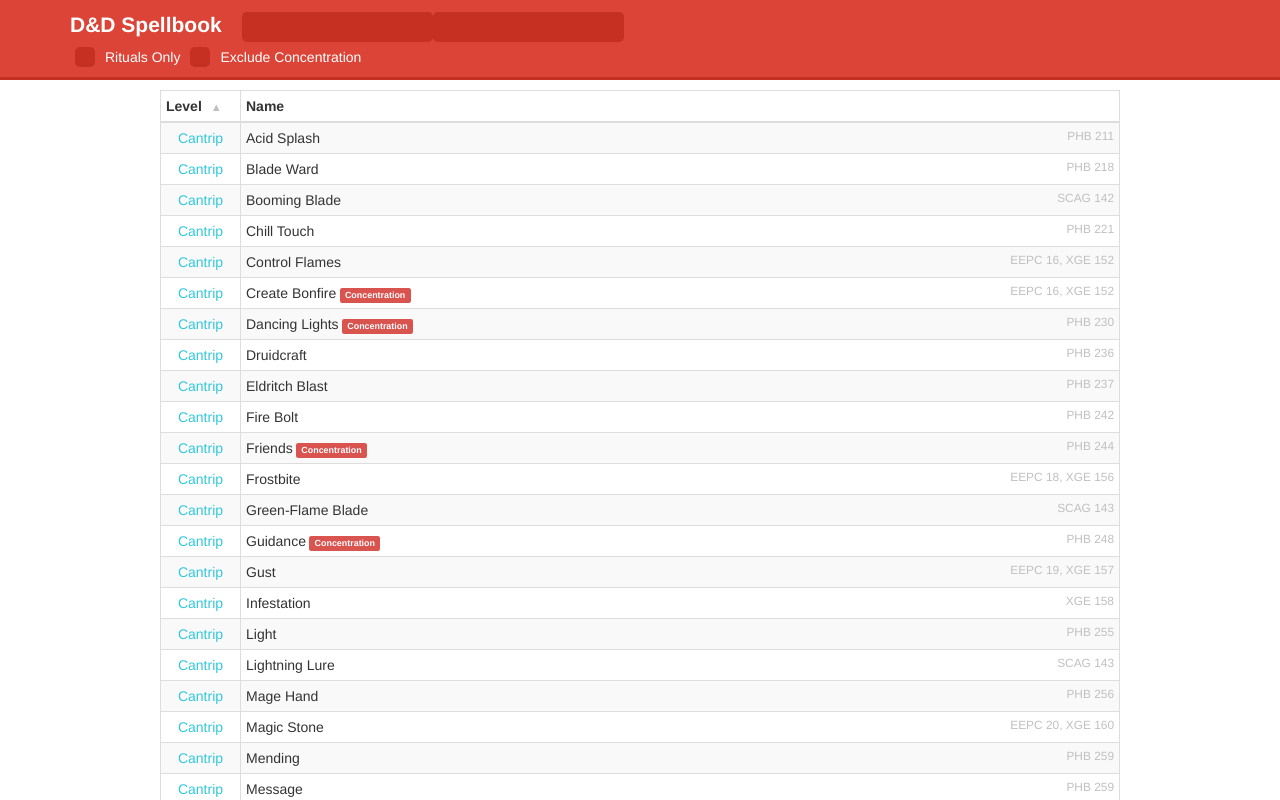
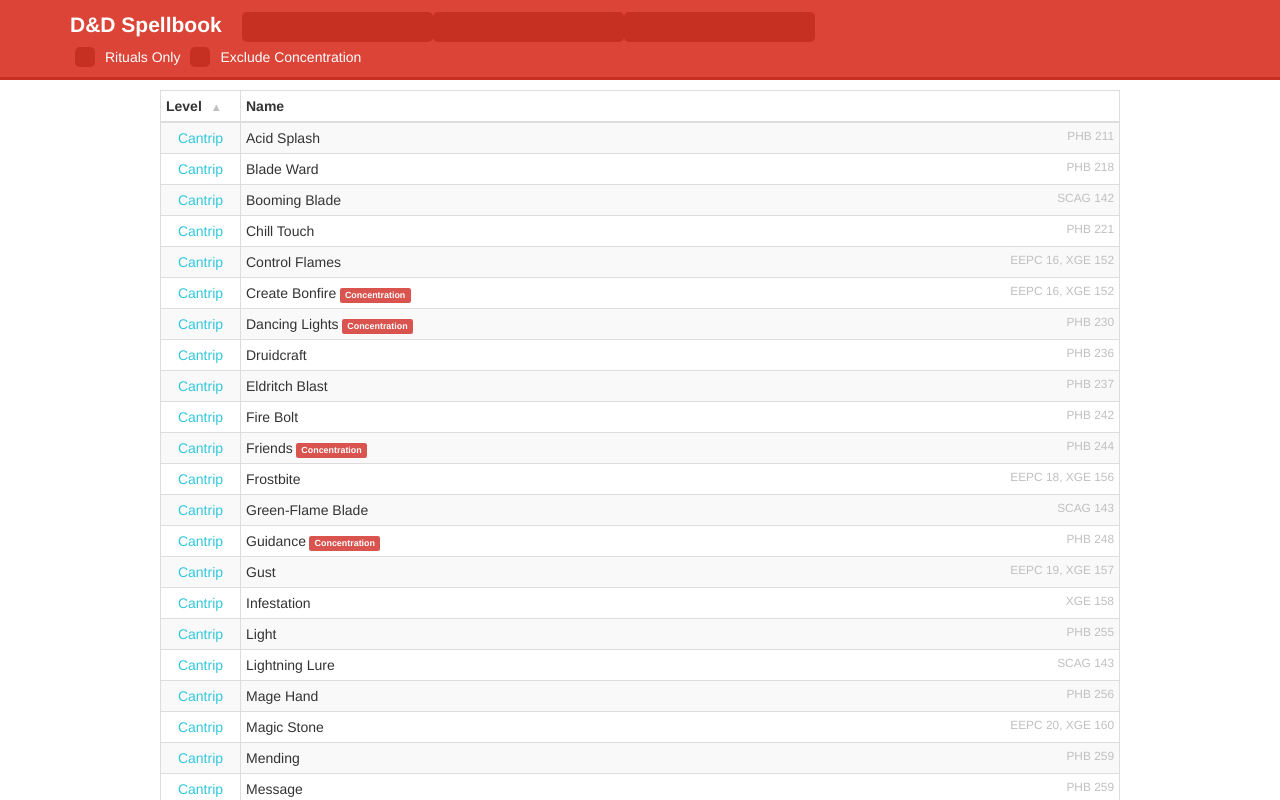
Before and after one commit to bwhetherington/dnd-spellbook, a React app: page / in a window 1280 px wide. Shown: the top 800 px of the page. Built offline with nearby package versions, Linux system fonts and the light colour scheme.

Commit message:
added filter for school(s)

```diff
--- a/src/components/App.js
+++ b/src/components/App.js
@@ -49,6 +49,7 @@
             filterRitual: false,
             filterConcentration: false,
             filterClass: "",
+            filterSchool:"",
             showSpellModal: false,
             selectedSpell: null
         };
@@ -58,6 +59,7 @@
         this.handleFilterRitualChanged = this.handleFilterRitualChanged.bind(this);
         this.handleFilterConcentrationChanged = this.handleFilterConcentrationChanged.bind(this);
         this.handleFilterClassChanged = this.handleFilterClassChanged.bind(this);
+        this.handleFilterSchoolChanged = this.handleFilterSchoolChanged.bind(this);
     }
 
     selectSpell(spell) {
@@ -85,6 +87,10 @@
         this.setState({ ...this.state, filterClass: event.target.value });
     }
 
+    handleFilterSchoolChanged(event) {
+        this.setState({ ...this.state, filterSchool: event.target.value });
+    }
+
     /**
      * Renders the App.
      */
@@ -96,6 +102,7 @@
                     handleFilterRitualChanged={this.handleFilterRitualChanged}
                     handleFilterConcentrationChanged={this.handleFilterConcentrationChanged}
                     handleFilterClassChanged={this.handleFilterClassChanged}
+                    handleFilterSchoolChanged={this.handleFilterSchoolChanged}
                 />
                 <Content>
                     <SpellList
@@ -105,6 +112,7 @@
                         filterRitual={this.state.filterRitual}
                         filterConcentration={this.state.filterConcentration}
                         filterClass={this.state.filterClass}
+                        filterSchool={this.state.filterSchool}
                     />
                 </Content>
                 <DisplayedSpell show={this.state.showSpellModal} onHide={this.hideModal} spell={this.state.selectedSpell} />
--- a/src/components/SpellList.js
+++ b/src/components/SpellList.js
@@ -105,6 +105,7 @@
     renderSpells() {
         const filterText = this.props.filterText.toLowerCase();
         const filterClass = this.props.filterClass.toLowerCase();
+        const filterSchool = this.props.filterSchool.toLowerCase();
 
         let renderThese = sorted(this.state.renderedSpells, (a, b) => {
             let cmp;
@@ -138,6 +139,7 @@
         if (this.props.filterConcentration) filters.push(spell => !spell.spell.concentration);
         if (filterText !== "") filters.push(spell => spell.name.indexOf(filterText) !== -1);
         if (filterClass !== "") filters.push(spell => spell.classes.indexOf(filterClass) !== -1);
+        if (filterSchool !== "") filters.push(spell => filterSchool.indexOf(spell.spell.school) !== -1);
 
         for(const f of filters) {
             renderThese = renderThese.filter(f);
--- a/src/components/SpellNav.js
+++ b/src/components/SpellNav.js
@@ -65,6 +65,7 @@
             <NavbarLabel>D&D Spellbook</NavbarLabel>
             <SearchBar type="text" onChange={props.handleFilterTextChanged} />
             <SearchBar type="text" onChange={props.handleFilterClassChanged} />
+            <SearchBar type="text" onChange={props.handleFilterSchoolChanged} />
             <br />
             <Checkbox label="Rituals Only" onChange={props.handleFilterRitualChanged} />
             <Checkbox label="Exclude Concentration" onChange={props.handleFilterConcentrationChanged} />
```
Also changed, not shown: src/util/spells.js.
